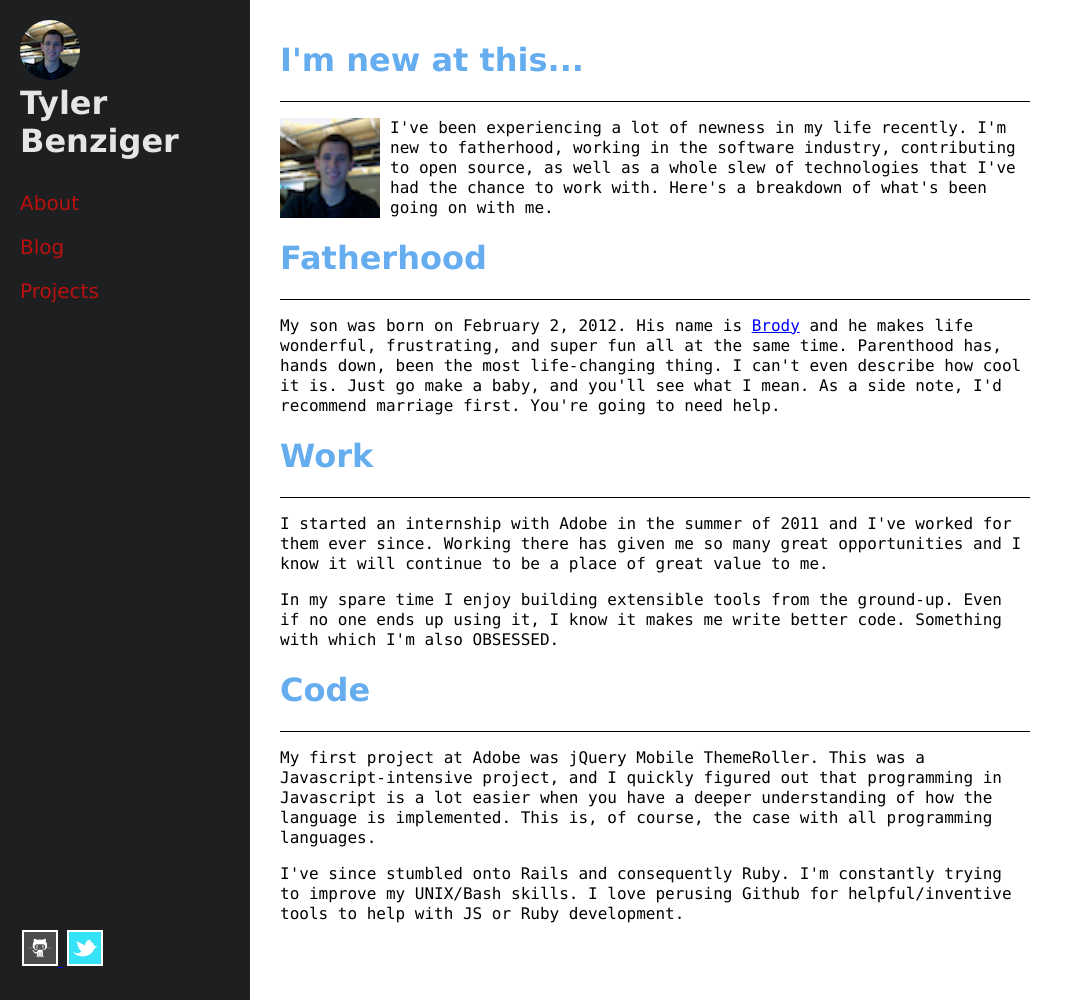
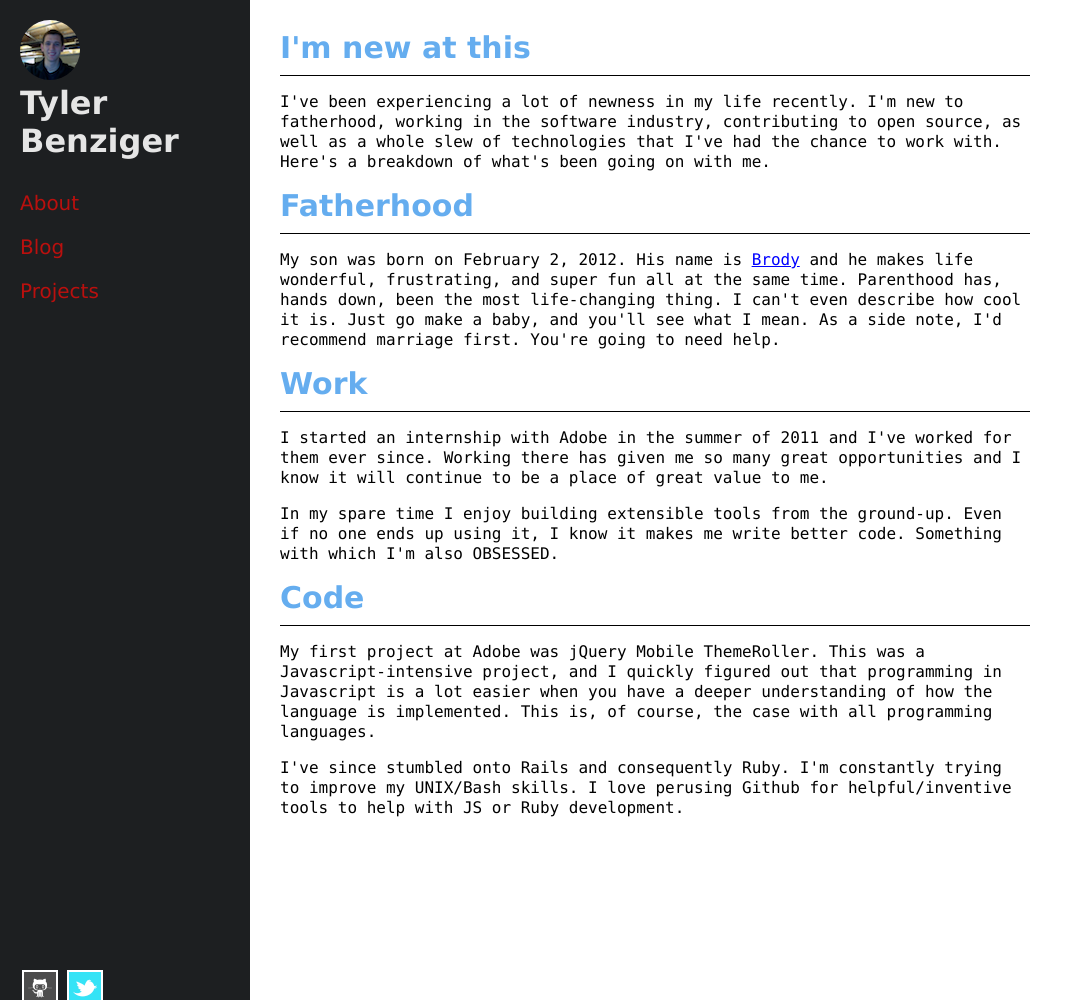
Before and after one commit to tybenz/blog, a Jekyll site: the page built from index.html, in a window 1280 px wide and 1000 px high. Shown: the whole window, without its empty margins (0-1073 px from the left). Built offline with Jekyll 4.4.1, drawn with Linux system fonts in a browser that asks for light colours; comment, search, counter and statistics services are not loaded.

Commit message:
Style tweaks - should work in IE 8 now

```diff
--- a/css/styles.css
+++ b/css/styles.css
@@ -1,8 +1,3 @@
-* {
-  box-sizing: border-box;
-  -moz-box-sizing: border-box;
-}
-
 html {
   height: 100%;
 }
@@ -19,14 +14,14 @@
 }
 
 h1, h2, h3, h4, h5, h6 {
-  font-family: 'Verdana', Times New Roman, serif;
+  font-family: 'Verdana', Helvetica, Arial, sans-serif;
 }
 
 .sidebar {
-  font-family: 'Verdana', Times New Roman, serif;
+  font-family: 'Verdana', Helvetica, Arial, sans-serif;
   height: 100%;
-  width: 250px;
-  min-width: 250px;
+  width: 210px;
+  min-width: 210px;
   padding: 20px;
   background-color: #1D1F21;
   position: fixed;
@@ -80,8 +75,8 @@
 }
 
 .main {
-  min-width: 280px;
-  max-width: 800px;
+  min-width: 230px;
+  max-width: 750px;
   margin-left: 250px;
   padding: 20px 20px 60px 30px;
 }
@@ -95,7 +90,7 @@
 
 .post .post-header h2 {
   font-size: 30px;
-  margin-bottom: 10px;
+  margin: 10px 0;
 }
 
 .post .post-header h2 a {
@@ -115,11 +110,11 @@
 
 @media only screen and (max-width: 767px) {
   .sidebar {
-    position: absolute;
+    position: relative;
     top: 0;
-    height: 100px;
-    width: 100%;
-    min-width: 280px;
+    height: 80px;
+    width: auto;
+    min-width: 240px;
   }
 
   .sidebar .header img {
@@ -144,7 +139,7 @@
   .sidebar .social {
     right: 10px;
     left: auto;
-    bottom: 10px;
+    top: 26px;
   }
 
   .sidebar .social a {
@@ -157,8 +152,8 @@
   }
 
   .main {
+    padding-left: 20px;
     margin-left: 0;
-    margin-top: 80px;
   }
 }
 
--- a/index.html
+++ b/index.html
@@ -5,11 +5,10 @@
 
 <div class="post">
     <div class="post-header">
-        <h1>I'm new at this...</h1>
+        <h2>I'm new at this</h2>
     </div>
     <div class="post-body">
         <p>
-            <img src="/img/tybenz.png" alt="Brody James" style="width: 100px; float: left; margin-right: 10px;">
             I've been experiencing a lot of newness in my life recently. I'm new to fatherhood, working in the software industry,
             contributing to open source, as well as a whole slew of technologies that I've had the chance to work with.
             Here's a breakdown of what's been going on with me.
@@ -19,7 +18,7 @@
 
 <div class="post">
     <div class="post-header">
-        <h1>Fatherhood</h1>
+        <h2>Fatherhood</h2>
     </div>
     <div class="post-body">
         <p>
@@ -32,7 +31,7 @@
 
 <div class="post">
     <div class="post-header">
-        <h1>Work</h1>
+        <h2>Work</h2>
     </div>
     <div class="post-body">
         <p>
@@ -48,7 +47,7 @@
 
 <div class="post">
     <div class="post-header">
-        <h1>Code</h1>
+        <h2>Code</h2>
     </div>
     <div class="post-body">
         <p>
```
Also changed, not shown: _posts/2012-09-03-past-out-with-doubt.md (deleted, +0 -1 lines), 1 other file.
